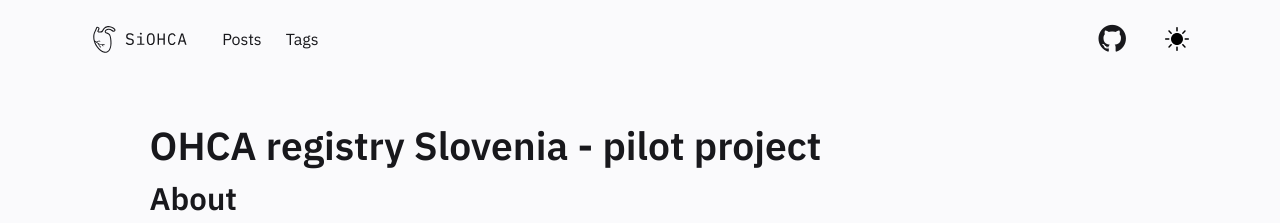
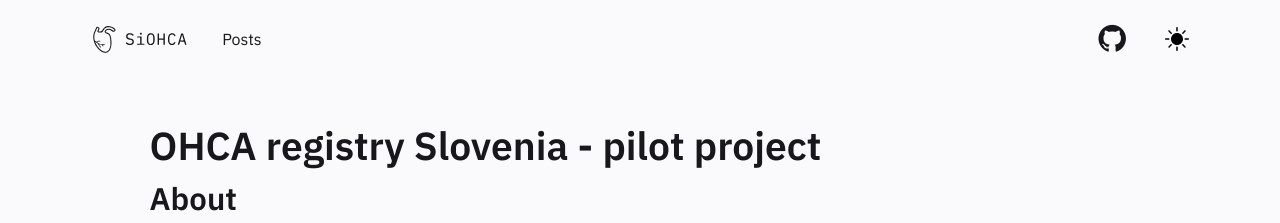
Before and after one commit to SterArcher/OHCA-registry-Slovenia, a Jekyll site: the page built from pages/index.md, in a window 1280 px wide. Shown: the top 223 px of the page. Built offline with Jekyll 4.4.1, drawn with Linux system fonts in a browser that asks for light colours; nearby versions of some CDN libraries.

Commit message:
delete tags

```diff
--- a/_includes/Header.html
+++ b/_includes/Header.html
@@ -46,9 +46,6 @@
             <a href="https://siohca.um.si/posts" class="navbar-item">
                 Posts
             </a>
-            <a href="https://siohca.um.si/tags" class="navbar-item">
-                Tags
-            </a>
         </div>
     </div>
 
```
